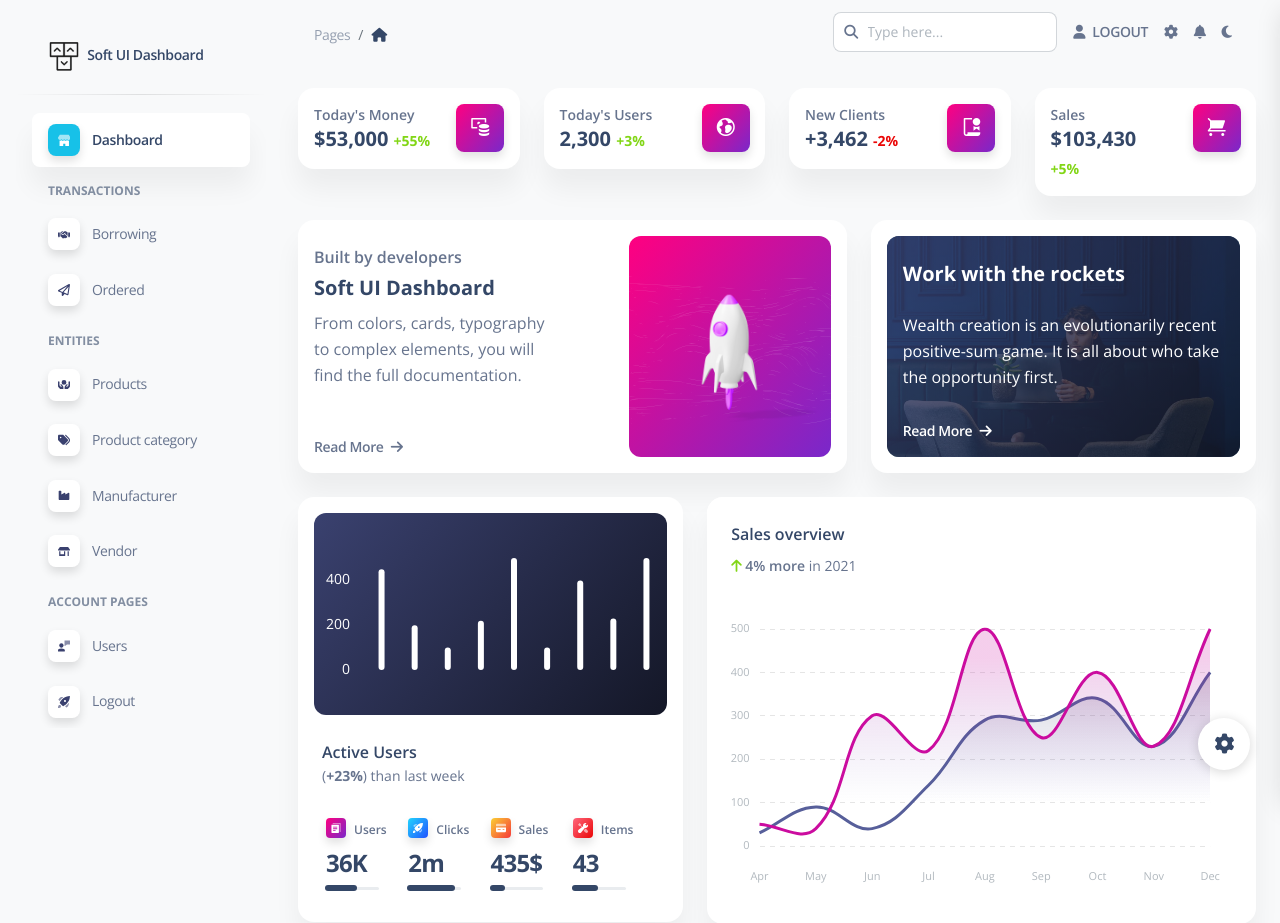
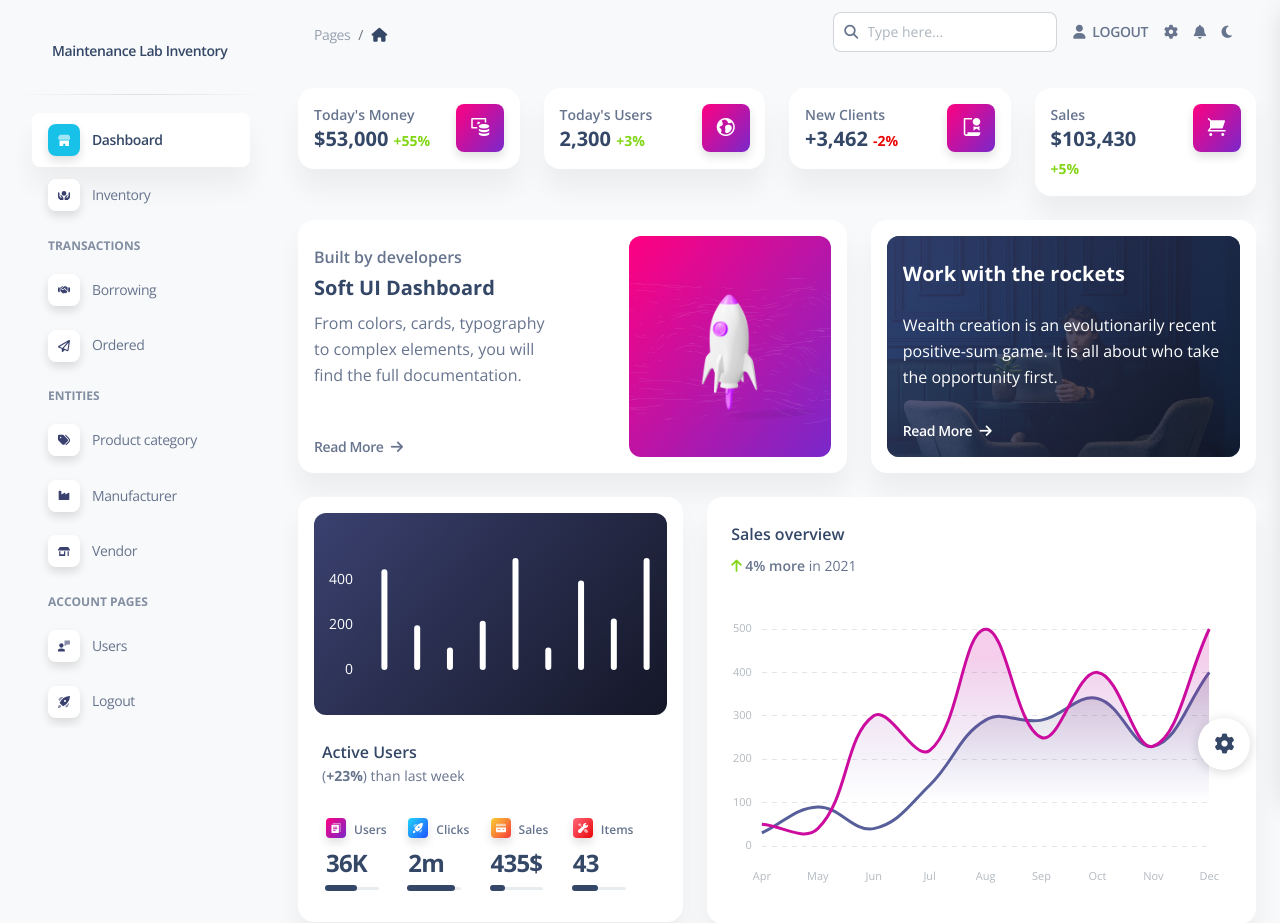
Before and after one commit to roald-teunissen/TechTrove, a Flask app: page /index in a window 1280 px wide. Shown: the top 923 px of the page. Run offline with Flask 3, Linux system fonts and the light colour scheme; the visitor is signed in with stand-in values (Sample User, id 1); parts of the project's set-up code (start-up, migrations or seed data) failed here and were passed over; some libraries are stand-ins or nearby versions.

Commit message:
Add option Inventory to sidebar

```diff
--- a/app/apps/templates/includes/sidebar.html
+++ b/app/apps/templates/includes/sidebar.html
@@ -2,8 +2,7 @@
     <div class="sidenav-header">
       <i class="fas fa-times p-3 cursor-pointer text-secondary opacity-5 position-absolute end-0 top-0 d-none d-xl-none" aria-hidden="true" id="iconSidenav"></i>
       <a class="navbar-brand m-0" href="/">
-        <img src="{{ config.ASSETS_ROOT }}/img/logo-ct-dark.png" class="navbar-brand-img h-100" alt="main_logo">
-        <span class="ms-1 font-weight-bold">Soft UI Dashboard</span>
+        <span class="ms-1 font-weight-bold">Maintenance Lab Inventory</span>
       </a>
     </div>
     <hr class="horizontal dark mt-0">
@@ -29,6 +28,17 @@
             <span class="nav-link-text ms-1">Dashboard</span>
           </a>
         </li>
+        <li class="nav-item">
+          <a class="nav-link {% if 'products' in segment %} active {% endif %}" href="/products.html">
+            <div class="icon icon-shape icon-sm shadow border-radius-md bg-white text-center me-2 d-flex align-items-center justify-content-center">
+              <svg xmlns="http://www.w3.org/2000/svg" viewBox="0 0 640 512">
+                <path d="M320 0a128 128 0 1 1 0 256A128 128 0 1 1 320 0zM40 64c22.1 0 40 17.9 40 40v40 80 40.2c0 17 6.7 33.3 18.7 45.3l51.1 51.1c8.3 8.3 21.3 9.6 31 3.1c12.9-8.6 14.7-26.9 3.7-37.8l-15.2-15.2-32-32c-12.5-12.5-12.5-32.8 0-45.3s32.8-12.5 45.3 0l32 32 15.2 15.2 0 0 25.3 25.3c21 21 32.8 49.5 32.8 79.2V464c0 26.5-21.5 48-48 48H173.3c-17 0-33.3-6.7-45.3-18.7L28.1 393.4C10.1 375.4 0 351 0 325.5V224 160 104C0 81.9 17.9 64 40 64zm560 0c22.1 0 40 17.9 40 40v56 64V325.5c0 25.5-10.1 49.9-28.1 67.9L512 493.3c-12 12-28.3 18.7-45.3 18.7H400c-26.5 0-48-21.5-48-48V385.1c0-29.7 11.8-58.2 32.8-79.2l25.3-25.3 0 0 15.2-15.2 32-32c12.5-12.5 32.8-12.5 45.3 0s12.5 32.8 0 45.3l-32 32-15.2 15.2c-11 11-9.2 29.2 3.7 37.8c9.7 6.5 22.7 5.2 31-3.1l51.1-51.1c12-12 18.7-28.3 18.7-45.3V224 144 104c0-22.1 17.9-40 40-40z"/>
+              </svg>
+            </div>
+            <span class="nav-link-text ms-1">Inventory</span>
+          </a>
+        </li>
+
         <li class="nav-item mt-3">
           <h6 class="ps-4 ms-2 text-uppercase text-xs font-weight-bolder opacity-6">Transactions</h6>
         </li>
@@ -54,16 +64,6 @@
         </li>
         <li class="nav-item mt-3">
           <h6 class="ps-4 ms-2 text-uppercase text-xs font-weight-bolder opacity-6">Entities</h6>
-        </li>
-        <li class="nav-item">
-          <a class="nav-link {% if 'products' in segment %} active {% endif %}" href="/products.html">
-            <div class="icon icon-shape icon-sm shadow border-radius-md bg-white text-center me-2 d-flex align-items-center justify-content-center">
-              <svg xmlns="http://www.w3.org/2000/svg" viewBox="0 0 640 512">
-                <path d="M320 0a128 128 0 1 1 0 256A128 128 0 1 1 320 0zM40 64c22.1 0 40 17.9 40 40v40 80 40.2c0 17 6.7 33.3 18.7 45.3l51.1 51.1c8.3 8.3 21.3 9.6 31 3.1c12.9-8.6 14.7-26.9 3.7-37.8l-15.2-15.2-32-32c-12.5-12.5-12.5-32.8 0-45.3s32.8-12.5 45.3 0l32 32 15.2 15.2 0 0 25.3 25.3c21 21 32.8 49.5 32.8 79.2V464c0 26.5-21.5 48-48 48H173.3c-17 0-33.3-6.7-45.3-18.7L28.1 393.4C10.1 375.4 0 351 0 325.5V224 160 104C0 81.9 17.9 64 40 64zm560 0c22.1 0 40 17.9 40 40v56 64V325.5c0 25.5-10.1 49.9-28.1 67.9L512 493.3c-12 12-28.3 18.7-45.3 18.7H400c-26.5 0-48-21.5-48-48V385.1c0-29.7 11.8-58.2 32.8-79.2l25.3-25.3 0 0 15.2-15.2 32-32c12.5-12.5 32.8-12.5 45.3 0s12.5 32.8 0 45.3l-32 32-15.2 15.2c-11 11-9.2 29.2 3.7 37.8c9.7 6.5 22.7 5.2 31-3.1l51.1-51.1c12-12 18.7-28.3 18.7-45.3V224 144 104c0-22.1 17.9-40 40-40z"/>
-              </svg>
-            </div>
-            <span class="nav-link-text ms-1">Products</span>
-          </a>
         </li>
         <li class="nav-item">
           <a class="nav-link {% if 'product-category' in segment %} active {% endif %}" href="/product-category.html">
```
